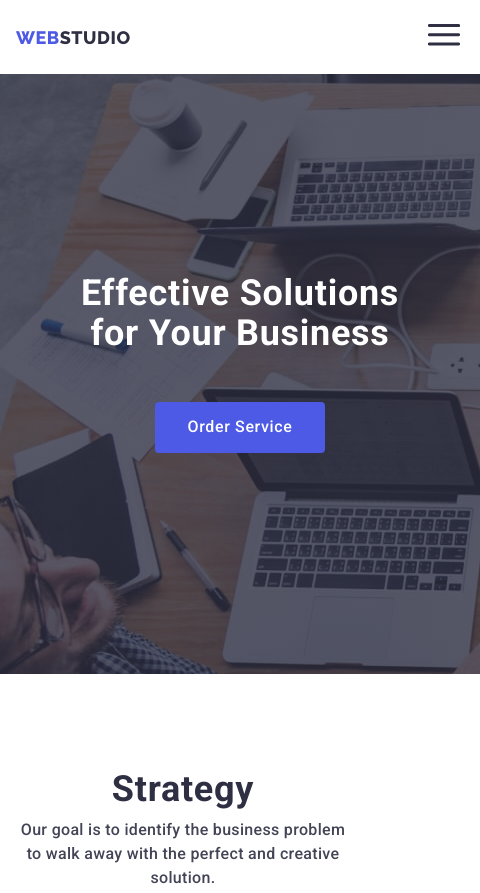
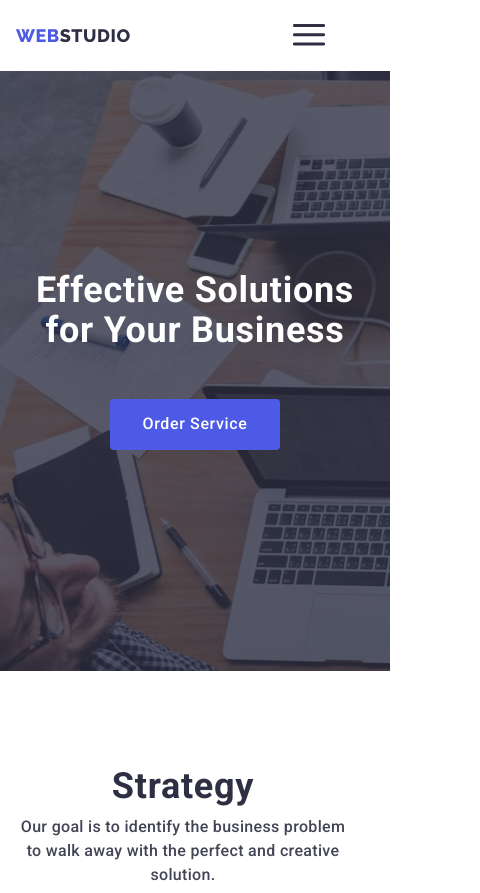
Before and after one commit to Yakov-07/goit-markup-hw-07, a plain HTML site: page index.html in a window 390 px wide. Shown: the top 893 px of the page, 480 px wide, since content can reach past the window. Drawn offline with nearby package versions, Linux system fonts and the light colour scheme.

Commit message:
Update style.css

```diff
--- a/css/style.css
+++ b/css/style.css
@@ -1203,7 +1203,7 @@ p {
   }
 
   .team-content {
-    min-width: 480px
+    min-width: 320px;
   }
 
   .hero {
@@ -1213,10 +1213,7 @@ p {
 
   .menu-button {
     display: block;
-    display: block;
-    position: relative;
-    top: 0;
-    left: 220px;
+    left: 75%;
   }
 
   .current::after {
@@ -1242,7 +1239,7 @@ p {
   }
 
   .title {
-    min-width: 480px;
+    min-width: 320px;
   }
 
   .container {
@@ -1265,7 +1262,7 @@ p {
   }
 
   .overlay {
-    min-width: 480px;
+    min-width: 320px;
   }
 
   .content-customers {
@@ -1313,7 +1310,7 @@ p {
   footer {
     padding-top: 96px;
     padding-bottom: 96px;
-    min-width: 480px
+    min-width: 320px
   }
 
   .adaptive-footer {
@@ -1337,7 +1334,7 @@ p {
   }
 
   .form-footer input {
-    width: 396px;
+    /* width: 320px; */
     margin-bottom: 16px;
   }
 
```
